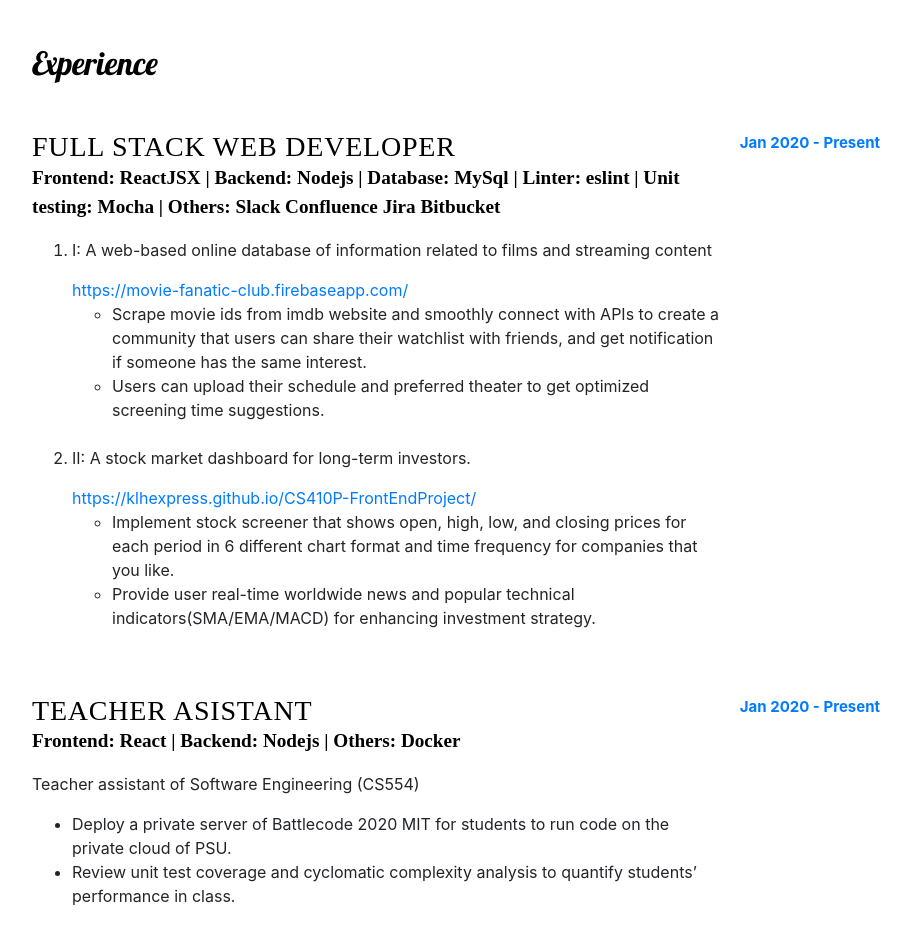
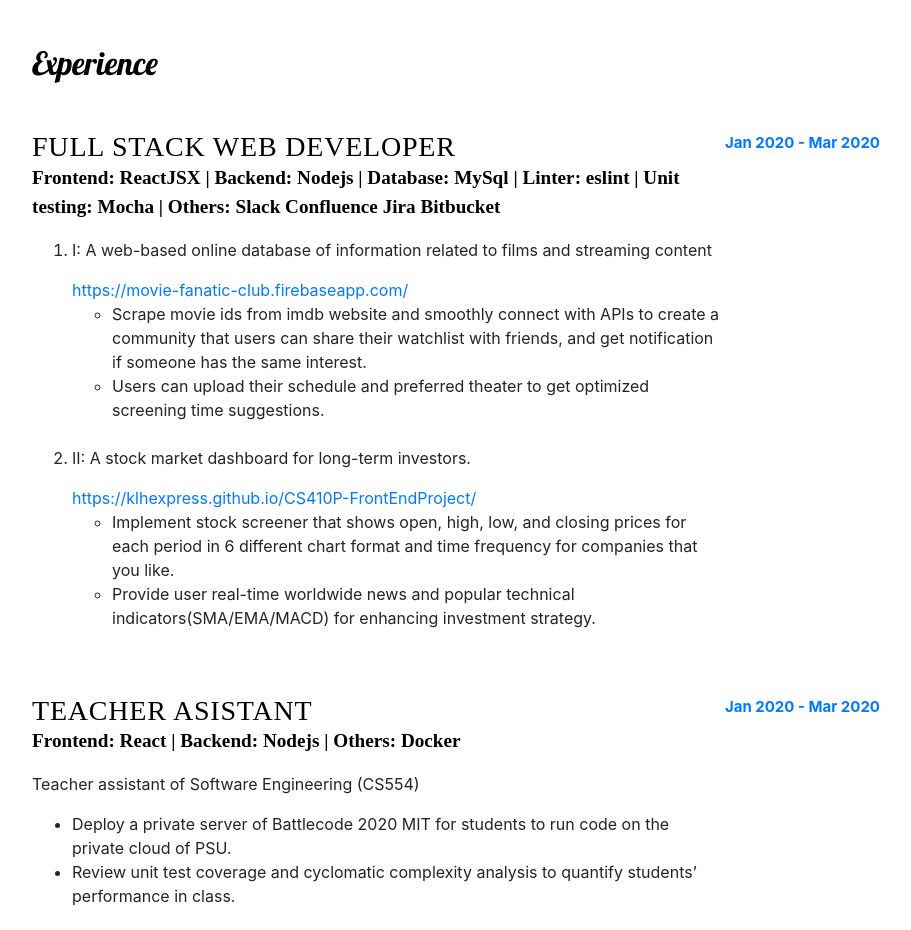
Before and after one commit to Westwood-S/resume, a website with bundled scripts: page index.html in a window 1280 px wide. Shown: the part 840-1770 px from the top of the page, without its empty margins (320-1231 px from the left). Built offline with nearby package versions, Linux system fonts and the light colour scheme.

Commit message:
Update index.html

```diff
--- a/index.html
+++ b/index.html
@@ -100,7 +100,7 @@
                 </ol>
               </div>
               <div class="resume-date text-md-right">
-                <span class="text-primary">Jan 2020 - Present</span>
+                <span class="text-primary">Jan 2020 - Mar 2020</span>
               </div>
             </div>
 
@@ -115,7 +115,7 @@
                 </ul>
               </div>
               <div class="resume-date text-md-right">
-                <span class="text-primary">Jan 2020 - Present</span>
+                <span class="text-primary">Jan 2020 - Mar 2020</span>
               </div>
             </div>
 
```
